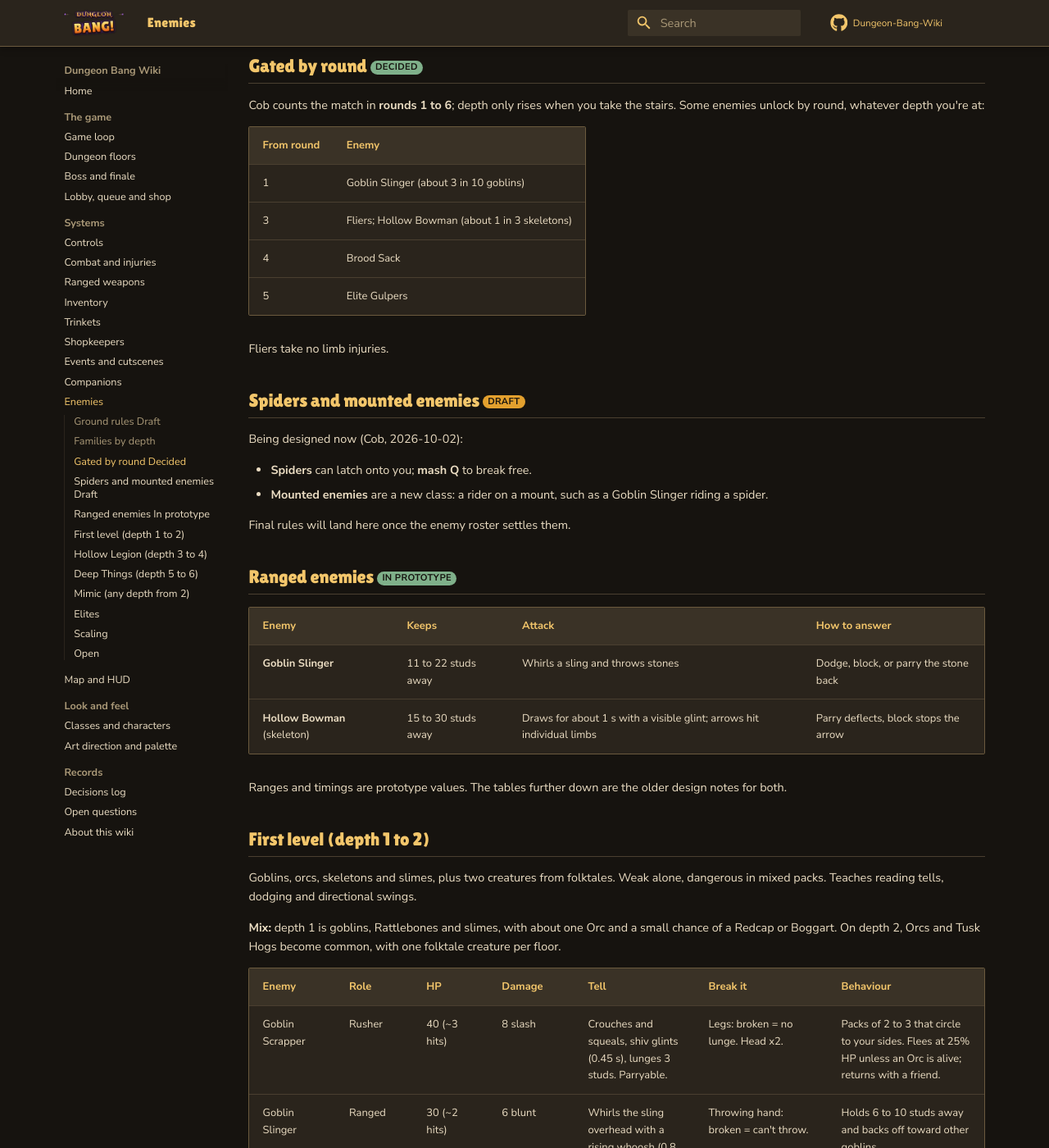
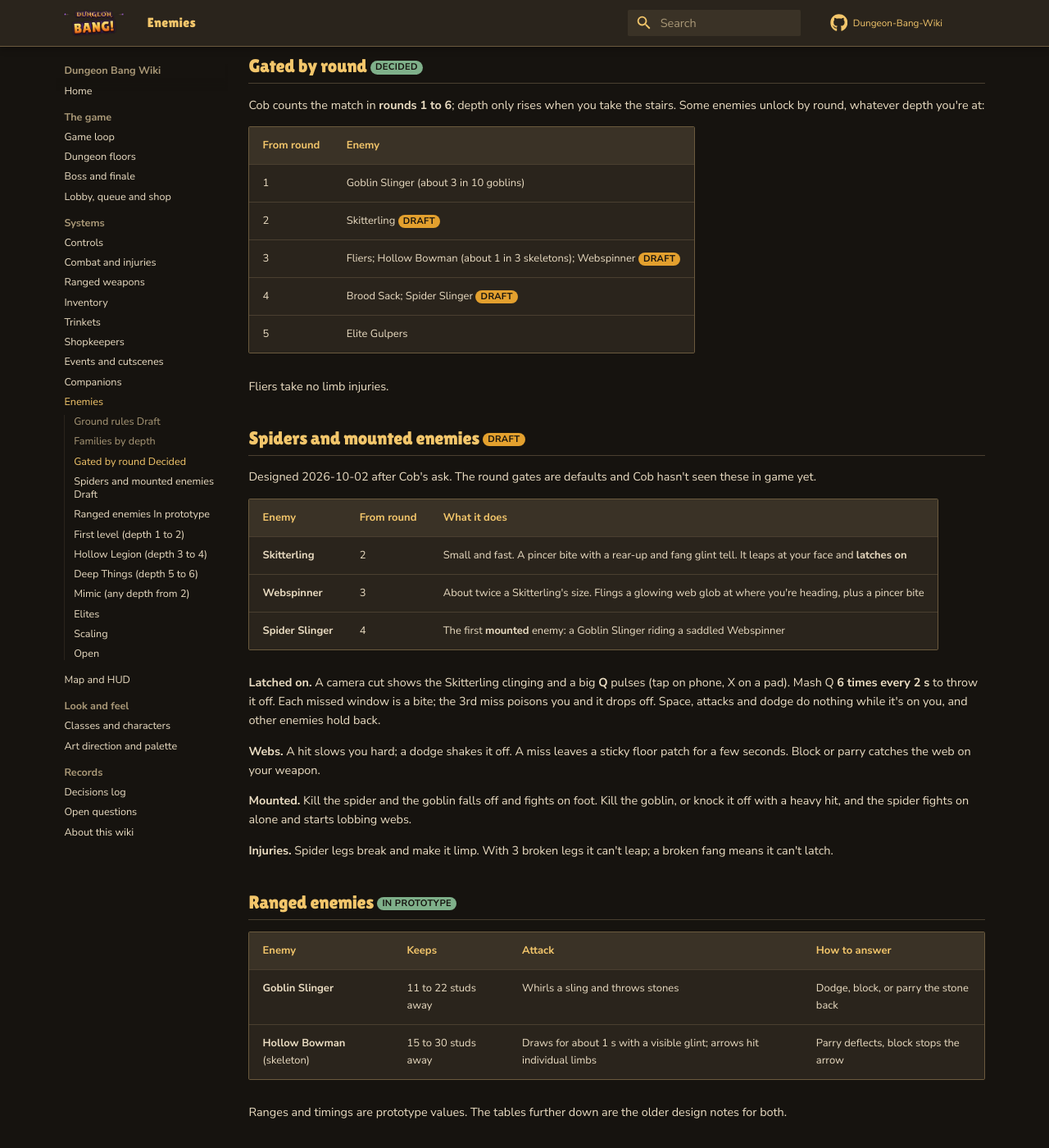
Before and after one commit to iamlegendok/Dungeon-Bang-Wiki, an MkDocs documentation site: the page built from docs/enemies.md, in a window 1280 px wide and 1400 px high, scrolled down 1093 px. Shown: the whole window at 82% size. Built offline with MkDocs 1.6.1 and Material for MkDocs 9.7.7, drawn with Linux system fonts in a browser that asks for light colours; comment, search, counter and statistics services are not loaded.

Commit message:
Add spider and Spider Slinger rules (draft)
Co-Authored-By: Claude Opus 5.5 (1M context) <noreply@anthropic.com>
Claude-Session: https://claude.ai/code/session_01BBz4VfGTsvBuNKXe58LieA

```diff
--- a/docs/enemies.md
+++ b/docs/enemies.md
@@ -32,20 +32,30 @@ Cob counts the match in **rounds 1 to 6**; depth only rises when you take the st
 | From round | Enemy |
 |-|-|
 | 1 | Goblin Slinger (about 3 in 10 goblins) |
-| 3 | Fliers; Hollow Bowman (about 1 in 3 skeletons) |
-| 4 | Brood Sack |
+| 2 | Skitterling <span class="tag draft">Draft</span> |
+| 3 | Fliers; Hollow Bowman (about 1 in 3 skeletons); Webspinner <span class="tag draft">Draft</span> |
+| 4 | Brood Sack; Spider Slinger <span class="tag draft">Draft</span> |
 | 5 | Elite Gulpers |
 
 Fliers take no limb injuries.
 
 ## Spiders and mounted enemies <span class="tag draft">Draft</span> { #spiders }
 
-Being designed now (Cob, 2026-10-02):
+Designed 2026-10-02 after Cob's ask. The round gates are defaults and Cob hasn't seen these in game yet.
 
-- **Spiders** can latch onto you; **mash Q** to break free.
-- **Mounted enemies** are a new class: a rider on a mount, such as a Goblin Slinger riding a spider.
+| Enemy | From round | What it does |
+|-|-|-|
+| **Skitterling** | 2 | Small and fast. A pincer bite with a rear-up and fang glint tell. It leaps at your face and **latches on** |
+| **Webspinner** | 3 | About twice a Skitterling's size. Flings a glowing web glob at where you're heading, plus a pincer bite |
+| **Spider Slinger** | 4 | The first **mounted** enemy: a Goblin Slinger riding a saddled Webspinner |
 
-Final rules will land here once the enemy roster settles them.
+**Latched on.** A camera cut shows the Skitterling clinging and a big **Q** pulses (tap on phone, X on a pad). Mash Q **6 times every 2 s** to throw it off. Each missed window is a bite; the 3rd miss poisons you and it drops off. Space, attacks and dodge do nothing while it's on you, and other enemies hold back.
+
+**Webs.** A hit slows you hard; a dodge shakes it off. A miss leaves a sticky floor patch for a few seconds. Block or parry catches the web on your weapon.
+
+**Mounted.** Kill the spider and the goblin falls off and fights on foot. Kill the goblin, or knock it off with a heavy hit, and the spider fights on alone and starts lobbing webs.
+
+**Injuries.** Spider legs break and make it limp. With 3 broken legs it can't leap; a broken fang means it can't latch.
 
 ## Ranged enemies <span class="tag decided">In prototype</span> { #ranged-enemies }
 
```
Also changed, not shown: docs/controls.md (+1 -1 lines).
